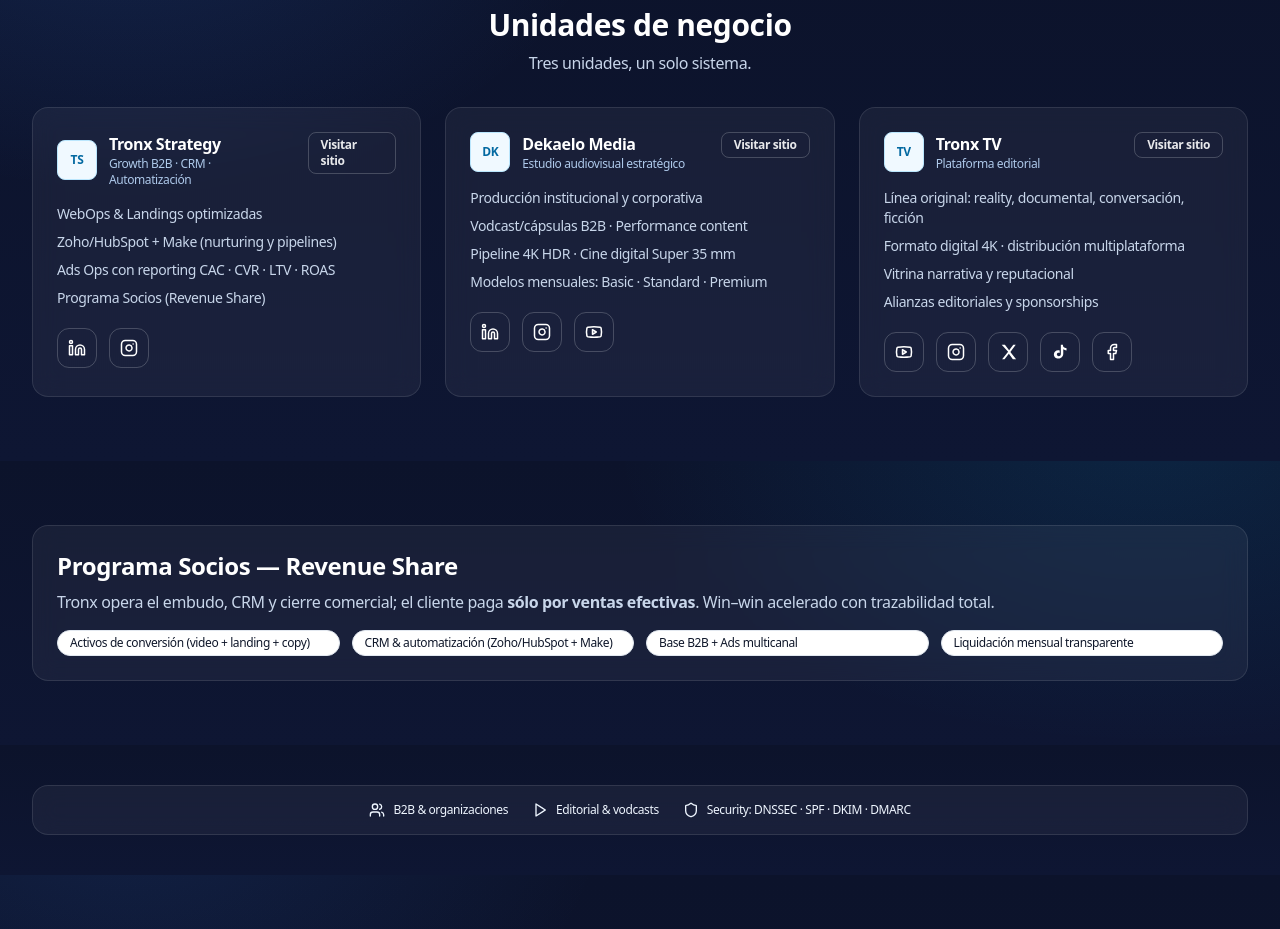
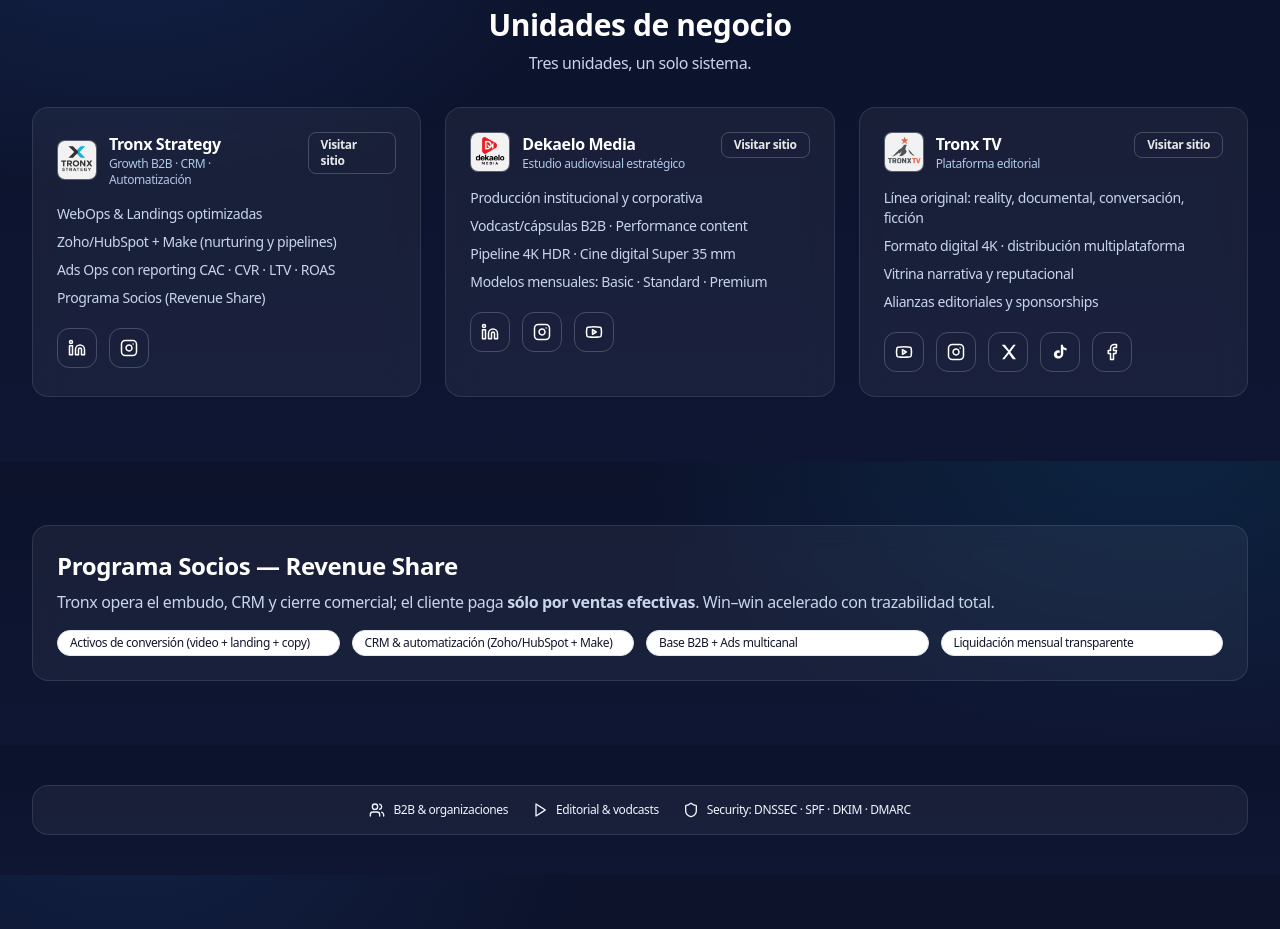
Before and after one commit to TronxGroup/tronxgroup, a Next.js app: page / in a window 1280 px wide. Shown: the part 1600-2529 px from the top of the page. Built offline with nearby package versions, Linux system fonts and the light colour scheme.

Commit message:
Update TronxLanding.tsx

```diff
--- a/app/_components/TronxLanding.tsx
+++ b/app/_components/TronxLanding.tsx
@@ -278,8 +278,14 @@
       <GlassCard className="p-6">
         <div className="flex items-start justify-between gap-3">
           <div className="flex items-center gap-3">
-            <div className="logo-box bg-white/10 border-white/20">
-              <span className="logo-initial text-blue-100">TS</span>
+            <div className="w-10 h-10 flex items-center justify-center bg-white/10 border border-white/20 rounded-lg overflow-hidden">
+              <Image
+                src="/TronxStrategy_TronxGroup.jpg"
+                alt="Logo Tronx Strategy"
+                width={40}
+                height={40}
+                className="object-contain"
+              />
             </div>
             <div>
               <h4 className="font-semibold text-white">Tronx Strategy</h4>
@@ -319,8 +325,14 @@
       <GlassCard className="p-6">
         <div className="flex items-start justify-between gap-3">
           <div className="flex items-center gap-3">
-            <div className="logo-box bg-white/10 border-white/20">
-              <span className="logo-initial text-blue-100">DK</span>
+            <div className="w-10 h-10 flex items-center justify-center bg-white/10 border border-white/20 rounded-lg overflow-hidden">
+              <Image
+                src="/Dekaelo_TronxGroup.jpg"
+                alt="Logo Dekaelo Media"
+                width={40}
+                height={40}
+                className="object-contain"
+              />
             </div>
             <div>
               <h4 className="font-semibold text-white">Dekaelo Media</h4>
@@ -364,8 +376,14 @@
       <GlassCard className="p-6">
         <div className="flex items-start justify-between gap-3">
           <div className="flex items-center gap-3">
-            <div className="logo-box bg-white/10 border-white/20">
-              <span className="logo-initial text-blue-100">TV</span>
+            <div className="w-10 h-10 flex items-center justify-center bg-white/10 border border-white/20 rounded-lg overflow-hidden">
+              <Image
+                src="/TronxTV_TronxGroup.jpg"
+                alt="Logo Tronx TV"
+                width={40}
+                height={40}
+                className="object-contain"
+              />
             </div>
             <div>
               <h4 className="font-semibold text-white">Tronx TV</h4>
```
